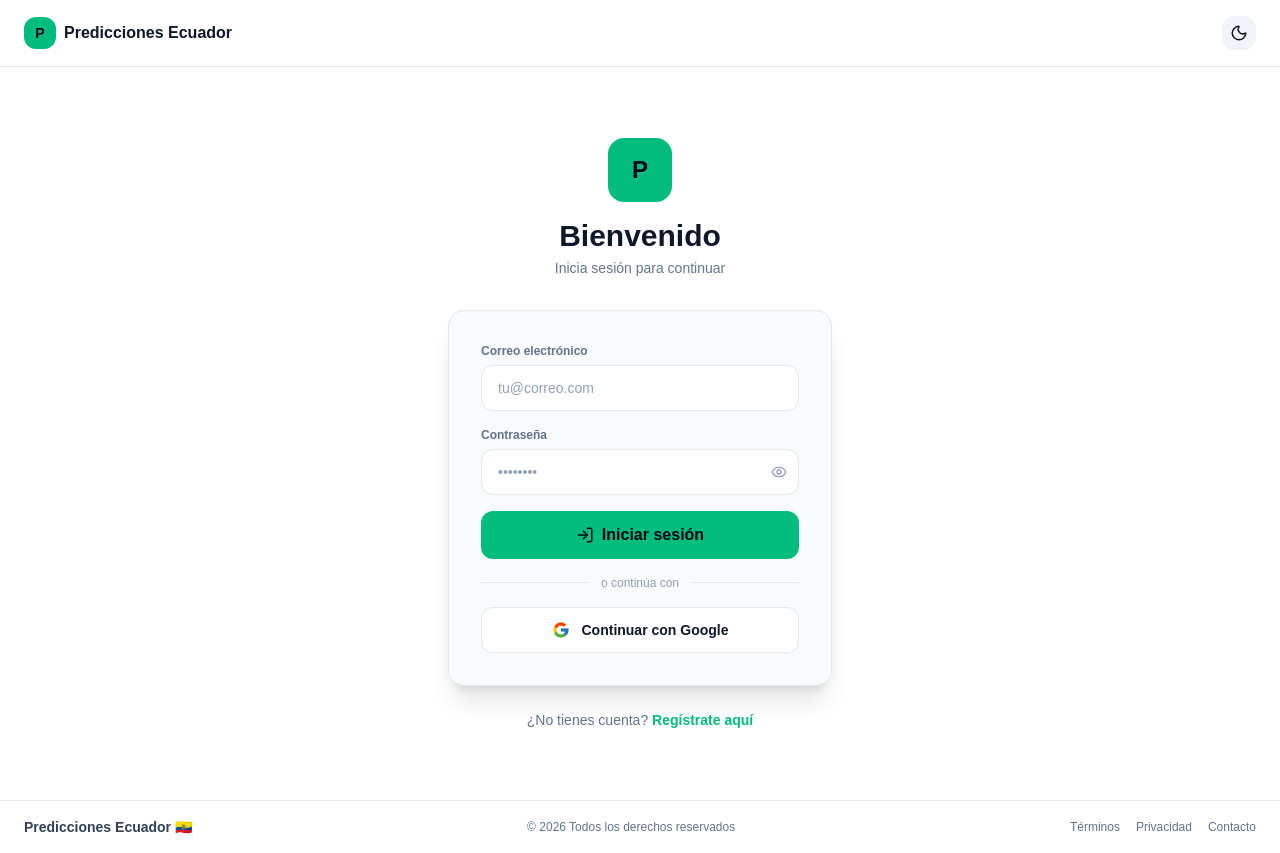
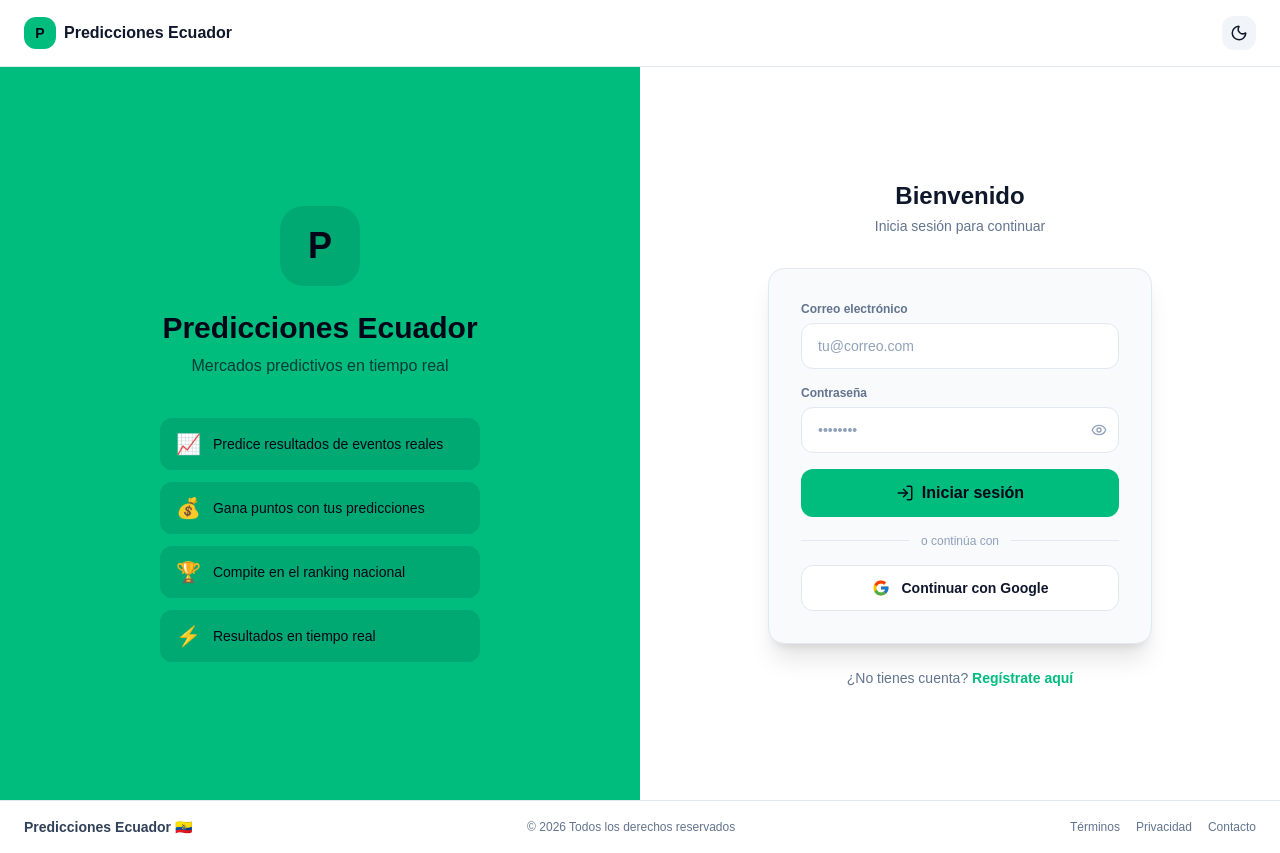
Before and after one commit to styf-styf/predicciones-ecuador, a Next.js app in the folder frontend/: page /login in a window 1280 px wide. Built offline with nearby package versions, Linux system fonts and the light colour scheme; no server answers.

Commit message:
feat: layout dos columnas en login y registro, logo lleva a home

```diff
--- a/frontend/app/login/page.tsx
+++ b/frontend/app/login/page.tsx
@@ -5,6 +5,13 @@ import Link from "next/link";
 import { useGoogleLogin } from "@react-oauth/google";
 import { Eye, EyeOff, LogIn, Loader2 } from "lucide-react";
 import ThemeToggle from "@/components/ThemeToggle";
+
+const FEATURES = [
+  { icon: "📈", text: "Predice resultados de eventos reales" },
+  { icon: "💰", text: "Gana puntos con tus predicciones" },
+  { icon: "🏆", text: "Compite en el ranking nacional" },
+  { icon: "⚡", text: "Resultados en tiempo real" },
+];
 
 export default function Login() {
   const router = useRouter();
@@ -23,7 +30,6 @@ export default function Login() {
     if (token && role === "admin") router.push("/admin");
     else if (token) router.push("/");
 
-    // Manejar redirect de Google
     const params = new URLSearchParams(window.location.search);
     const code = params.get("code");
     if (code) {
@@ -31,10 +37,7 @@ export default function Login() {
       fetch("https://predicciones-ecuador.onrender.com/auth/google", {
         method: "POST",
         headers: { "Content-Type": "application/json" },
-        body: JSON.stringify({
-          code,
-          redirect_uri: window.location.origin + "/login"
-        }),
+        body: JSON.stringify({ code, redirect_uri: window.location.origin + "/login" }),
       })
         .then((r) => r.json())
         .then((data) => {
@@ -68,10 +71,7 @@ export default function Login() {
         const res = await fetch("https://predicciones-ecuador.onrender.com/auth/google", {
           method: "POST",
           headers: { "Content-Type": "application/json" },
-          body: JSON.stringify({
-            code: codeResponse.code,
-            redirect_uri: window.location.origin + "/login"
-          }),
+          body: JSON.stringify({ code: codeResponse.code, redirect_uri: window.location.origin + "/login" }),
         });
         const data = await res.json();
         if (data.token) {
@@ -140,34 +140,47 @@ export default function Login() {
   return (
     <main className="min-h-screen bg-white dark:bg-slate-950 text-slate-900 dark:text-white flex flex-col">
 
-      {/* Barra superior */}
+      {/* Header */}
       <div className="flex items-center justify-between px-6 py-4 border-b border-slate-200 dark:border-slate-800">
-        <div className="flex items-center gap-2">
+        <Link href="/" className="flex items-center gap-2 hover:opacity-80 transition-opacity">
           <div className="h-8 w-8 rounded-xl bg-emerald-500 grid place-items-center font-bold text-slate-950 text-sm">P</div>
           <span className="font-bold text-sm sm:text-base">Predicciones Ecuador</span>
-        </div>
+        </Link>
         <ThemeToggle />
       </div>
 
-      {/* Contenido centrado */}
-      <div className="flex-1 flex items-center justify-center px-4 py-12">
+      {/* Cuerpo — dos columnas */}
+      <div className="flex-1 grid lg:grid-cols-2">
+
+        {/* Izquierda — branding */}
+        <div className="hidden lg:flex flex-col items-center justify-center bg-emerald-500 px-12 py-16 text-slate-950">
+          <div className="h-20 w-20 rounded-3xl bg-slate-950/10 grid place-items-center font-bold text-slate-950 text-4xl mb-6">P</div>
+          <h1 className="text-3xl font-bold text-center">Predicciones Ecuador</h1>
+          <p className="text-slate-950/70 text-center mt-2 text-base">Mercados predictivos en tiempo real</p>
+          <div className="mt-10 space-y-3 w-full max-w-xs">
+            {FEATURES.map((item) => (
+              <div key={item.text} className="flex items-center gap-3 bg-slate-950/10 rounded-xl px-4 py-3">
+                <span className="text-xl">{item.icon}</span>
+                <span className="text-sm font-medium">{item.text}</span>
+              </div>
+            ))}
+          </div>
+        </div>
+
+        {/* Derecha — formulario */}
+        <div className="flex items-center justify-center px-4 py-12">
           <div className="w-full max-w-sm">
 
-          {/* Título */}
             <div className="text-center mb-8">
-            <div className="h-16 w-16 rounded-2xl bg-emerald-500 grid place-items-center font-bold text-slate-950 text-2xl mx-auto mb-4">P</div>
-            <h1 className="text-2xl sm:text-3xl font-bold">Bienvenido</h1>
+              <div className="h-14 w-14 rounded-2xl bg-emerald-500 grid place-items-center font-bold text-slate-950 text-2xl mx-auto mb-4 lg:hidden">P</div>
+              <h2 className="text-2xl font-bold">Bienvenido</h2>
               <p className="text-slate-500 dark:text-slate-400 text-sm mt-1">Inicia sesión para continuar</p>
             </div>
 
-          {/* Card */}
             <div className="bg-slate-50 dark:bg-slate-900 border border-slate-200 dark:border-slate-800 rounded-2xl p-6 sm:p-8 shadow-xl space-y-4">
 
-            {/* Email */}
               <div>
-              <label className="text-xs font-semibold text-slate-500 dark:text-slate-400 mb-1.5 block">
-                Correo electrónico
-              </label>
+                <label className="text-xs font-semibold text-slate-500 dark:text-slate-400 mb-1.5 block">Correo electrónico</label>
                 <input
                   type="email"
                   placeholder="tu@correo.com"
@@ -178,11 +191,8 @@ export default function Login() {
                 />
               </div>
 
-            {/* Contraseña */}
               <div>
-              <label className="text-xs font-semibold text-slate-500 dark:text-slate-400 mb-1.5 block">
-                Contraseña
-              </label>
+                <label className="text-xs font-semibold text-slate-500 dark:text-slate-400 mb-1.5 block">Contraseña</label>
                 <div className="relative">
                   <input
                     type={showPassword ? "text" : "password"}
@@ -202,14 +212,12 @@ export default function Login() {
                 </div>
               </div>
 
-            {/* Mensaje */}
               {message && (
                 <div className={`text-sm px-4 py-3 rounded-xl ${isError ? "bg-rose-500/10 text-rose-400 border border-rose-500/30" : "bg-emerald-500/10 text-emerald-400 border border-emerald-500/30"}`}>
                   {message}
                 </div>
               )}
 
-            {/* Botón login */}
               <button
                 onClick={handleLogin}
                 disabled={loading}
@@ -219,14 +227,12 @@ export default function Login() {
                 {loading ? "Iniciando sesión..." : "Iniciar sesión"}
               </button>
 
-            {/* Divisor */}
               <div className="flex items-center gap-3">
                 <div className="flex-1 h-px bg-slate-200 dark:bg-slate-700" />
                 <span className="text-xs text-slate-400">o continúa con</span>
                 <div className="flex-1 h-px bg-slate-200 dark:bg-slate-700" />
               </div>
 
-            {/* Google */}
               <button
                 onClick={() => { setGoogleLoading(true); googleLogin(); }}
                 disabled={googleLoading}
@@ -247,7 +253,6 @@ export default function Login() {
 
             </div>
 
-          {/* Registro */}
             <p className="text-center text-sm text-slate-500 dark:text-slate-400 mt-6">
               ¿No tienes cuenta?{" "}
               <Link href="/register" className="text-emerald-500 font-semibold hover:text-emerald-400 transition">
@@ -257,6 +262,8 @@ export default function Login() {
 
           </div>
         </div>
+
+      </div>
     </main>
   );
 }
--- a/frontend/app/register/page.tsx
+++ b/frontend/app/register/page.tsx
@@ -5,6 +5,13 @@ import Link from "next/link";
 import { useGoogleLogin } from "@react-oauth/google";
 import { Eye, EyeOff, Loader2, UserPlus } from "lucide-react";
 import ThemeToggle from "@/components/ThemeToggle";
+
+const FEATURES = [
+  { icon: "📈", text: "Predice resultados de eventos reales" },
+  { icon: "💰", text: "Gana puntos con tus predicciones" },
+  { icon: "🏆", text: "Compite en el ranking nacional" },
+  { icon: "⚡", text: "Resultados en tiempo real" },
+];
 
 export default function RegisterPage() {
   const router = useRouter();
@@ -29,10 +36,7 @@ export default function RegisterPage() {
       fetch("https://predicciones-ecuador.onrender.com/auth/google", {
         method: "POST",
         headers: { "Content-Type": "application/json" },
-        body: JSON.stringify({
-          code,
-          redirect_uri: window.location.origin + "/register"
-        }),
+        body: JSON.stringify({ code, redirect_uri: window.location.origin + "/register" }),
       })
         .then((r) => r.json())
         .then((data) => {
@@ -59,7 +63,6 @@ export default function RegisterPage() {
     setError("");
   };
 
-  // Indicador de fortaleza de contraseña
   const getPasswordStrength = (pwd: string) => {
     if (pwd.length === 0) return null;
     if (pwd.length < 6) return { label: "Muy débil", color: "bg-rose-500", width: "w-1/4" };
@@ -80,10 +83,7 @@ export default function RegisterPage() {
         const res = await fetch("https://predicciones-ecuador.onrender.com/auth/google", {
           method: "POST",
           headers: { "Content-Type": "application/json" },
-          body: JSON.stringify({
-            code: codeResponse.code,
-            redirect_uri: window.location.origin + "/register"
-          }),
+          body: JSON.stringify({ code: codeResponse.code, redirect_uri: window.location.origin + "/register" }),
         });
         const data = await res.json();
         if (data.token) {
@@ -151,30 +151,47 @@ export default function RegisterPage() {
   return (
     <main className="min-h-screen bg-white dark:bg-slate-950 text-slate-900 dark:text-white flex flex-col">
 
-      {/* Barra superior */}
+      {/* Header */}
       <div className="flex items-center justify-between px-6 py-4 border-b border-slate-200 dark:border-slate-800">
-        <div className="flex items-center gap-2">
+        <Link href="/" className="flex items-center gap-2 hover:opacity-80 transition-opacity">
           <div className="h-8 w-8 rounded-xl bg-emerald-500 grid place-items-center font-bold text-slate-950 text-sm">P</div>
           <span className="font-bold text-sm sm:text-base">Predicciones Ecuador</span>
-        </div>
+        </Link>
         <ThemeToggle />
       </div>
 
-      {/* Contenido */}
-      <div className="flex-1 flex items-center justify-center px-4 py-10">
+      {/* Cuerpo — dos columnas */}
+      <div className="flex-1 grid lg:grid-cols-2">
+
+        {/* Izquierda — branding */}
+        <div className="hidden lg:flex flex-col items-center justify-center bg-emerald-500 px-12 py-16 text-slate-950">
+          <div className="h-20 w-20 rounded-3xl bg-slate-950/10 grid place-items-center font-bold text-slate-950 text-4xl mb-6">P</div>
+          <h1 className="text-3xl font-bold text-center">Predicciones Ecuador</h1>
+          <p className="text-slate-950/70 text-center mt-2 text-base">Mercados predictivos en tiempo real</p>
+          <div className="mt-10 space-y-3 w-full max-w-xs">
+            {FEATURES.map((item) => (
+              <div key={item.text} className="flex items-center gap-3 bg-slate-950/10 rounded-xl px-4 py-3">
+                <span className="text-xl">{item.icon}</span>
+                <span className="text-sm font-medium">{item.text}</span>
+              </div>
+            ))}
+          </div>
+        </div>
+
+        {/* Derecha — formulario */}
+        <div className="flex items-center justify-center px-4 py-10 overflow-y-auto">
           <div className="w-full max-w-md">
 
-          {/* Título */}
             <div className="text-center mb-8">
-            <div className="h-16 w-16 rounded-2xl bg-emerald-500 grid place-items-center font-bold text-slate-950 text-2xl mx-auto mb-4">P</div>
-            <h1 className="text-2xl sm:text-3xl font-bold">Crear cuenta</h1>
+              <div className="h-14 w-14 rounded-2xl bg-emerald-500 grid place-items-center font-bold text-slate-950 text-2xl mx-auto mb-4 lg:hidden">P</div>
+              <h2 className="text-2xl font-bold">Crear cuenta</h2>
               <p className="text-slate-500 dark:text-slate-400 text-sm mt-1">Únete a Predicciones Ecuador</p>
             </div>
 
             <div className="bg-slate-50 dark:bg-slate-900 border border-slate-200 dark:border-slate-800 rounded-2xl p-6 sm:p-8 shadow-xl">
               <form onSubmit={handleRegister} className="space-y-6">
 
-              {/* Sección 1 — Datos personales */}
+                {/* Datos personales */}
                 <div>
                   <h2 className="text-xs font-bold text-slate-400 uppercase tracking-widest mb-3">Datos personales</h2>
                   <div className="space-y-3">
@@ -198,7 +215,7 @@ export default function RegisterPage() {
                   </div>
                 </div>
 
-              {/* Sección 2 — Cuenta */}
+                {/* Cuenta */}
                 <div>
                   <h2 className="text-xs font-bold text-slate-400 uppercase tracking-widest mb-3">Cuenta</h2>
                   <div className="space-y-3">
@@ -217,7 +234,6 @@ export default function RegisterPage() {
                           {showPassword ? <EyeOff size={16} /> : <Eye size={16} />}
                         </button>
                       </div>
-                    {/* Indicador de fortaleza */}
                       {strength && (
                         <div className="mt-2">
                           <div className="h-1.5 bg-slate-200 dark:bg-slate-700 rounded-full overflow-hidden">
@@ -244,7 +260,7 @@ export default function RegisterPage() {
                   </div>
                 </div>
 
-              {/* Sección 3 — Contacto */}
+                {/* Contacto */}
                 <div>
                   <h2 className="text-xs font-bold text-slate-400 uppercase tracking-widest mb-3">Contacto <span className="normal-case font-normal">(opcional)</span></h2>
                   <div className="space-y-3">
@@ -273,33 +289,25 @@ export default function RegisterPage() {
                   </div>
                 </div>
 
-              {/* Mensaje error/éxito */}
                 {error && (
-                <div className="text-sm px-4 py-3 rounded-xl bg-rose-500/10 text-rose-400 border border-rose-500/30">
-                  {error}
-                </div>
+                  <div className="text-sm px-4 py-3 rounded-xl bg-rose-500/10 text-rose-400 border border-rose-500/30">{error}</div>
                 )}
                 {success && (
-                <div className="text-sm px-4 py-3 rounded-xl bg-emerald-500/10 text-emerald-400 border border-emerald-500/30">
-                  {success}
-                </div>
+                  <div className="text-sm px-4 py-3 rounded-xl bg-emerald-500/10 text-emerald-400 border border-emerald-500/30">{success}</div>
                 )}
 
-              {/* Botón registro */}
                 <button type="submit" disabled={loading}
                   className="w-full bg-emerald-500 text-slate-950 font-bold py-3 rounded-xl flex items-center justify-center gap-2 hover:bg-emerald-400 active:scale-95 transition disabled:opacity-60">
                   {loading ? <Loader2 size={18} className="animate-spin" /> : <UserPlus size={18} />}
                   {loading ? "Creando cuenta..." : "Crear cuenta"}
                 </button>
 
-              {/* Divisor */}
                 <div className="flex items-center gap-3">
                   <div className="flex-1 h-px bg-slate-200 dark:bg-slate-700" />
                   <span className="text-xs text-slate-400">o regístrate con</span>
                   <div className="flex-1 h-px bg-slate-200 dark:bg-slate-700" />
                 </div>
 
-              {/* Google */}
                 <button type="button"
                   onClick={() => { setGoogleLoading(true); googleLogin(); }}
                   disabled={googleLoading}
@@ -320,7 +328,6 @@ export default function RegisterPage() {
               </form>
             </div>
 
-          {/* Link login */}
             <p className="text-center text-sm text-slate-500 dark:text-slate-400 mt-6">
               ¿Ya tienes cuenta?{" "}
               <Link href="/login" className="text-emerald-500 font-semibold hover:text-emerald-400 transition">
@@ -330,6 +337,8 @@ export default function RegisterPage() {
 
           </div>
         </div>
+
+      </div>
     </main>
   );
 }
```
Lines whose indentation alone changed are shown as unchanged.
